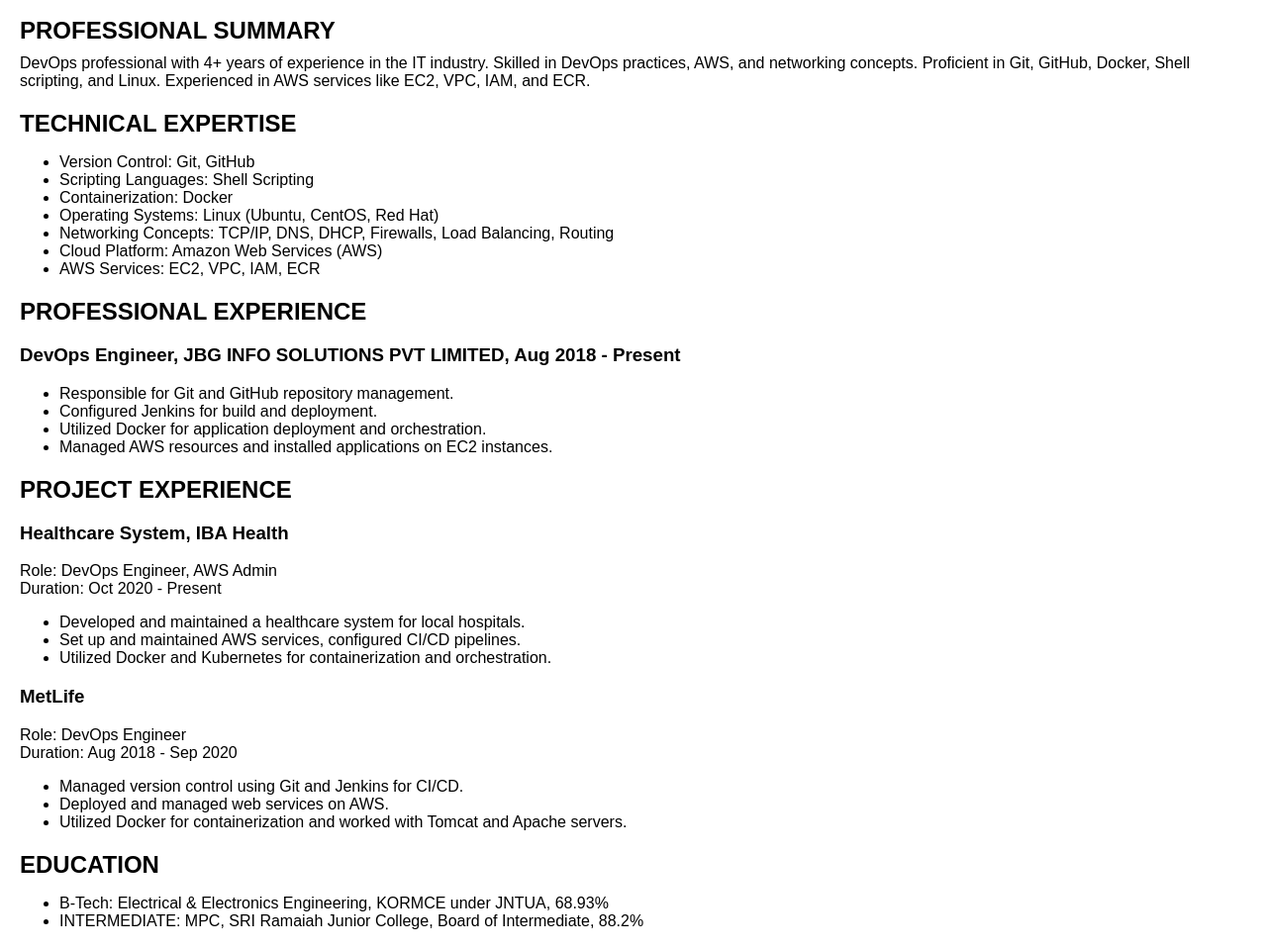
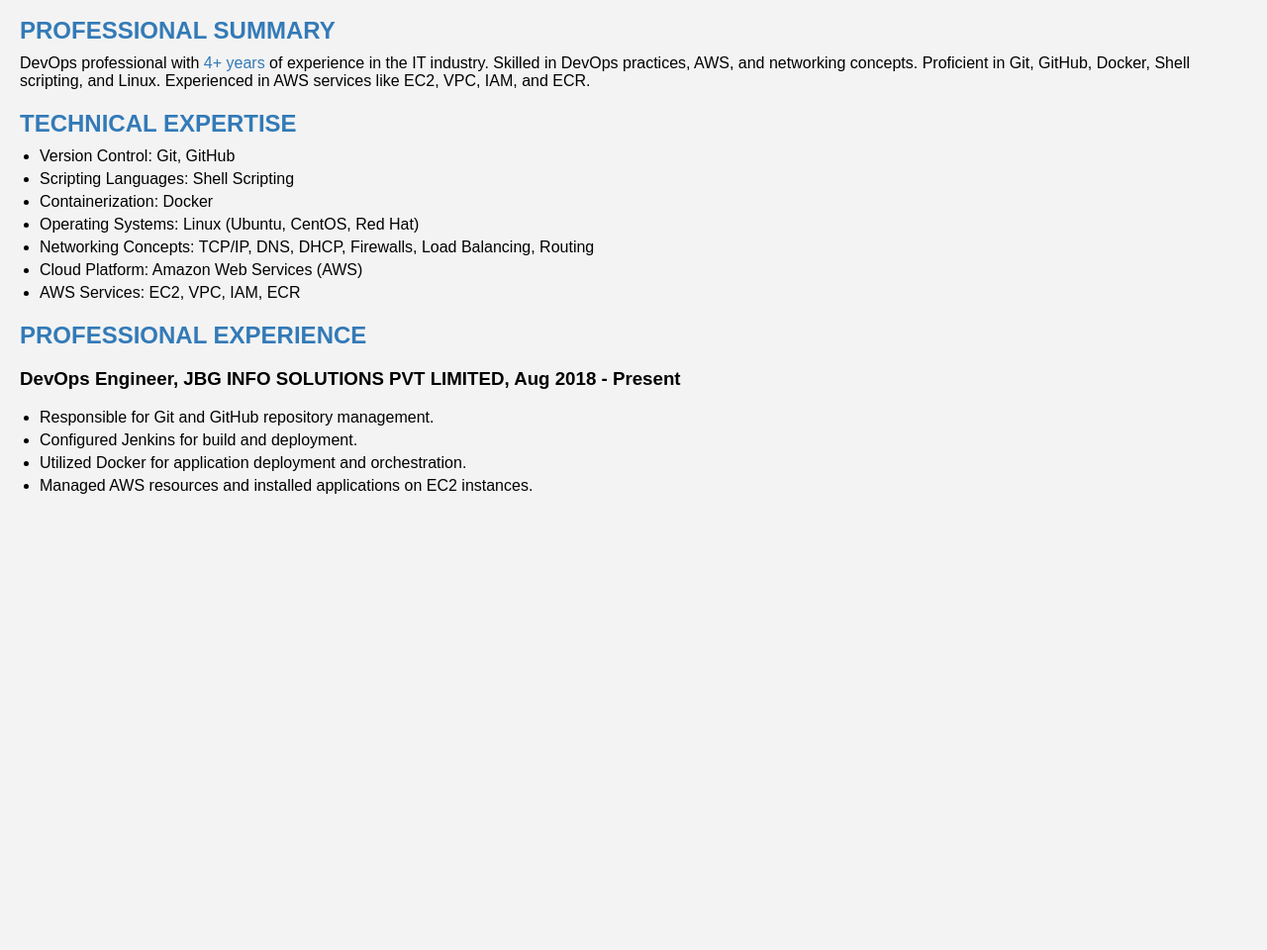
Before and after one commit to sivaprasad272/sivaprasad, a plain HTML site: page index.html in a window 1280 px wide. Shown: the part 112-1072 px from the top of the page at 99% size. After the commit the page ends 800 px from the top, so only its background shows below. Drawn offline with Linux system fonts and the light colour scheme.

Commit message:
Update index.html

```diff
--- a/index.html
+++ b/index.html
@@ -7,30 +7,40 @@
     body {
       font-family: Arial, sans-serif;
       margin: 20px;
+      background-color: #f3f3f3;
     }
     h1 {
       margin-bottom: 10px;
+      color: #333333;
     }
     h2 {
       margin-top: 20px;
       margin-bottom: 10px;
+      color: #666666;
     }
     p {
       margin: 5px 0;
     }
+    ul {
+      margin: 10px 0;
+      padding-left: 20px;
+    }
+    li {
+      margin-bottom: 5px;
+    }
   </style>
 </head>
 <body>
-  <h1>SOMPALLI SIVAPRASAD</h1>
+  <h1 style="color: #337ab7;">SOMPALLI SIVAPRASAD</h1>
   <p>Email: sompalli.sp@gmail.com</p>
   <p>Contact: +91 8331860048</p>
 
-  <h2>PROFESSIONAL SUMMARY</h2>
+  <h2 style="color: #337ab7;">PROFESSIONAL SUMMARY</h2>
   <p>
-    DevOps professional with 4+ years of experience in the IT industry. Skilled in DevOps practices, AWS, and networking concepts. Proficient in Git, GitHub, Docker, Shell scripting, and Linux. Experienced in AWS services like EC2, VPC, IAM, and ECR.
+    DevOps professional with <span style="color: #337ab7;">4+ years</span> of experience in the IT industry. Skilled in DevOps practices, AWS, and networking concepts. Proficient in Git, GitHub, Docker, Shell scripting, and Linux. Experienced in AWS services like EC2, VPC, IAM, and ECR.
   </p>
 
-  <h2>TECHNICAL EXPERTISE</h2>
+  <h2 style="color: #337ab7;">TECHNICAL EXPERTISE</h2>
   <ul>
     <li>Version Control: Git, GitHub</li>
     <li>Scripting Languages: Shell Scripting</li>
@@ -41,7 +51,7 @@
     <li>AWS Services: EC2, VPC, IAM, ECR</li>
   </ul>
 
-  <h2>PROFESSIONAL EXPERIENCE</h2>
+  <h2 style="color: #337ab7;">PROFESSIONAL EXPERIENCE</h2>
   <h3>DevOps Engineer, JBG INFO SOLUTIONS PVT LIMITED, Aug 2018 - Present</h3>
   <ul>
     <li>Responsible for Git and GitHub repository management.</li>
@@ -50,34 +60,6 @@
     <li>Managed AWS resources and installed applications on EC2 instances.</li>
   </ul>
 
-  <h2>PROJECT EXPERIENCE</h2>
-  <h3>Healthcare System, IBA Health</h3>
-  <p>
-    Role: DevOps Engineer, AWS Admin<br>
-    Duration: Oct 2020 - Present
-  </p>
-  <ul>
-    <li>Developed and maintained a healthcare system for local hospitals.</li>
-    <li>Set up and maintained AWS services, configured CI/CD pipelines.</li>
-    <li>Utilized Docker and Kubernetes for containerization and orchestration.</li>
-  </ul>
-
-  <h3>MetLife</h3>
-  <p>
-    Role: DevOps Engineer<br>
-    Duration: Aug 2018 - Sep 2020
-  </p>
-  <ul>
-    <li>Managed version control using Git and Jenkins for CI/CD.</li>
-    <li>Deployed and managed web services on AWS.</li>
-    <li>Utilized Docker for containerization and worked with Tomcat and Apache servers.</li>
-  </ul>
-
-  <h2>EDUCATION</h2>
-  <ul>
-    <li>B-Tech: Electrical & Electronics Engineering, KORMCE under JNTUA, 68.93%</li>
-    <li>INTERMEDIATE: MPC, SRI Ramaiah Junior College, Board of Intermediate, 88.2%</li>
-  </ul>
 
 
 </body>
```
